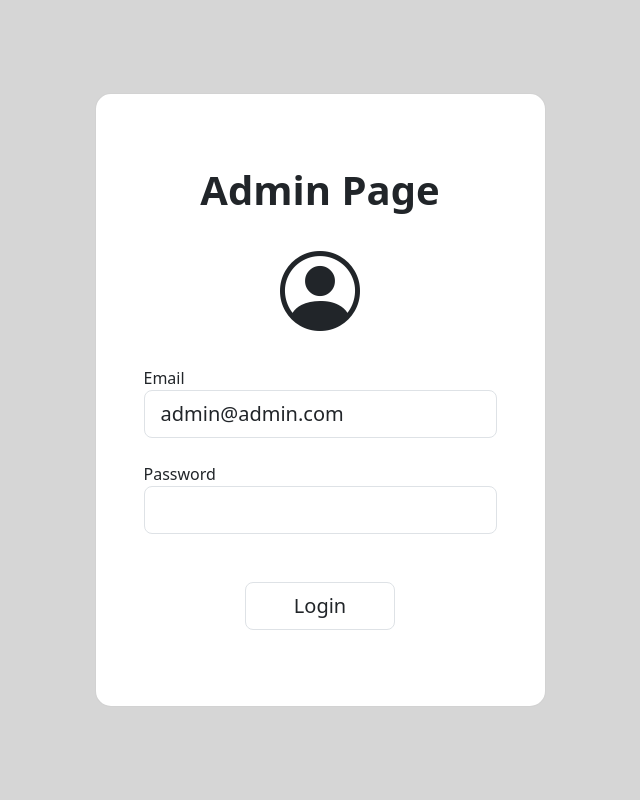
After one commit to rtk-rnjn/website-test, a Flask app: page /admin-login in a window 1280 px wide. The commit adds this page. Shown: the whole page, without its empty margins (320-960 px from the left). Run offline with Flask 3, Linux system fonts and the light colour scheme; data that the repository does not hold is empty; parts of the project's set-up code (start-up, migrations or seed data) failed here and were passed over; some libraries are stand-ins or nearby versions.

Commit message:
Add admin login functionality

```diff
--- a/src/__init__.py
+++ b/src/__init__.py
@@ -6,6 +6,7 @@ from dotenv import load_dotenv
 from flask import Flask
 from flask_wtf.csrf import CSRFProtect
 from pymongo import MongoClient
+from flask_admin import Admin
 
 if TYPE_CHECKING:
     from src.utils.types import FlaskClass
--- a/src/forms/__init__.py
+++ b/src/forms/__init__.py
@@ -1,2 +1,3 @@
 from .login_form import LoginForm  # noqa
 from .register_form import RegisterForm  # noqa
+from ._upload_questions_form import AdminLogin, QuestionUploadForm # noqa
--- /dev/null
+++ b/src/forms/_upload_questions_form.py
@@ -0,0 +1,28 @@
+from flask_wtf import FlaskForm
+from flask_wtf.file import FileAllowed, FileField, FileRequired, FileSize
+from wtforms import EmailField, PasswordField, SelectField, SubmitField
+from wtforms.validators import DataRequired, Email
+
+
+class AdminLogin(FlaskForm):
+    email = EmailField("Email", validators=[DataRequired(), Email()])
+    password = PasswordField("Password", validators=[DataRequired()])
+
+    login = SubmitField("Login")
+
+
+class QuestionUploadForm(FlaskForm):
+    docx = FileField(
+        "Upload Questions",
+        validators=[
+            FileRequired(),
+            FileSize(max_size=1 * 1024 * 1024),
+            FileAllowed(["docx", "doc"], "Only .docx and .doc files are allowed"),
+        ],
+    )
+    _type = SelectField(
+        "Type",
+        choices=[("qa", "Quantitative Aptitude"), ("lr", "Logical Reasoning")],
+        validators=[DataRequired()],
+    )
+    submit = SubmitField("Upload")
--- a/src/models/users.py
+++ b/src/models/users.py
@@ -8,6 +8,12 @@ from src import app, login_manager
 
 @login_manager.user_loader
 def load_user(email: str) -> User | None:
+    if email == "admin@admin.com":
+        user = User()
+        user.email = email
+        user.is_admin = True
+        return user
+
     db = app.mongo["usersDatabase"]
     entity = db.users.find_one({"email": email})
 
@@ -24,8 +30,11 @@ def load_user(email: str) -> User | None:
 @login_manager.request_loader
 def request_loader(request) -> User | None:
     email = request.form.get("email")
-    if email is None:
-        return None
+    if email == "admin@admin.com":
+        user = User()
+        user.email = email
+        user.is_admin = True
+        return user
 
     db = app.mongo["usersDatabase"]
     entity = db.users.find_one({"email": email})
@@ -47,6 +56,8 @@ class User(UserMixin):
     email: str
     password_hash: str
 
+    is_admin = False
+
     def check_password(self, password: str) -> bool:
         return check_password_hash(self.password_hash, password)
 
--- a/src/routes/__init__.py
+++ b/src/routes/__init__.py
@@ -1,4 +1,6 @@
+from .admin_login import *  # noqa: F403
 from .login import *  # noqa: F403
 from .meta import *  # noqa: F403
 from .register import *  # noqa: F403
 from .tio_api import *  # noqa: F403
+from .logout import *  # noqa: F403
--- /dev/null
+++ b/src/routes/admin_login.py
@@ -0,0 +1,36 @@
+from __future__ import annotations
+
+import os
+
+from flask import redirect, render_template, url_for
+from flask_login import current_user, login_required, login_user
+from werkzeug.security import check_password_hash, generate_password_hash
+
+from src import app
+from src.forms import AdminLogin
+from src.models import User
+
+password = generate_password_hash(os.environ["ADMIN_PASSWORD"])
+
+
+@app.route("/admin-login", methods=["GET", "POST"])
+def admin_login():
+    form = AdminLogin()
+    if form.validate_on_submit():
+        if check_password_hash(password, form.password.data):
+            user = User()
+            user.email = form.email.data
+            user.is_admin = True
+
+            login_user(user)
+
+            return redirect(url_for("admin_page"))
+        return "<h1>Invalid email or password</h1>"
+
+    return render_template("admin_login.html", form=form)
+
+
+@app.route("/admin-page")
+@login_required
+def admin_page() -> str:
+    return "Logged in as: " + current_user.email
--- a/src/routes/login.py
+++ b/src/routes/login.py
@@ -23,7 +23,8 @@ def login():
         if check_password_hash(password_hash, form.password.data):
             user = User()
             user.email = email
-            login_user(user)
+            login_user(user, remember=True)
+
             return redirect(url_for("protected"))
 
         return "<h1>Invalid email or password</h1>"
--- /dev/null
+++ b/src/templates/admin_login.html
@@ -0,0 +1,62 @@
+{% extends "base.html" %}
+{% from "footer.html" import footer %}
+
+{% block head %}
+{% endblock %}
+
+{% block body %}
+
+<section class="intro vh-100">
+    <div class="mask d-flex align-items-center h-100" style="background-color: #D6D6D6;">
+        <div class="container">
+            <div class="row justify-content-center">
+                <div class="col-12 col-md-8 col-lg-6 col-xl-5">
+                    <div class="card" style="border-radius: 1rem;">
+                        <div class="card-body p-5">
+                            <div class="my-md-4 pb-1">
+                                <h1 class="fw-bold mb-3 text-center">Admin Page</h1>
+                                <div class="text-center mb-3 fs-1">
+                                    <i class="bi bi-person-circle fs-1-xlg"></i>
+                                </div>
+
+                                <form method="POST" action="{{ url_for('admin_login') }}">
+                                    {{ form.csrf_token }}
+                                    {% set class = "form-control form-control-lg" %}
+                                    <div class="form-outline mb-4">
+                                        {{ form.email.label }}
+                                        {% for error in form.email.errors %}
+                                        <p class="text-danger">{{ error }}</p>
+                                        {% endfor %}
+                                        {{ form.email(class=class) }}
+                                    </div>
+
+                                    <div class="form-outline mb-5">
+                                        {{ form.password.label }}
+                                        {% for error in form.password.errors %}
+                                        <p class="text-danger">{{ error }}</p>
+                                        {% endfor %}
+                                        {{ form.password(class=class) }}
+                                    </div>
+
+                                    <div class="text-center">
+                                        {{ form.login(class="btn border btn-lg btn-rounded px-5") }}
+                                    </div>
+                                </form>
+                            </div>
+                        </div>
+                    </div>
+                </div>
+            </div>
+        </div>
+    </div>
+</section>
+
+{% endblock %}
+
+{% block scripts %}
+<script>
+    let email = document.getElementById('email');
+    email.setAttribute('readonly', true);
+    email.value = `admin@admin.com`;
+</script>
+{% endblock %}
--- a/src/templates/ide.html
+++ b/src/templates/ide.html
@@ -136,6 +136,7 @@
 
     document.getElementById('run-code').addEventListener('click', function () {
         document.getElementById('output').value = 'Executing...';
+        document.getElementById('system-output').value = 'Loading metadata...';
         let code = editor.getValue();
         let language = selectedValue;
 
--- a/src/utils/docx_parser.py
+++ b/src/utils/docx_parser.py
@@ -116,7 +116,7 @@ class DocxParser:
 def parse_questions(text: str):
     questions = []
     question_regex_sep = r"Question\s*\d+:"
-    correct_option_regex = r"Answer:\s*\(([A-D])\)"
+    correct_option_regex = r"Answer:\s*\(?([A-D])\)?"
 
     _questions: list[str] = re.split(question_regex_sep, text)
 
--- a/src/utils/tio.py
+++ b/src/utils/tio.py
@@ -14,7 +14,6 @@ def _split_with_limit(text: str, limit: int = 5) -> list[str]:
 
 
 def _parse_split_text_tio(texts: list[str]) -> dict[str, str]:
-    # ['Real time: 0.037 s', 'User time: 0.031 s', 'Sys. time: 0.006 s', 'CPU share: 98.75 %', 'Exit code: 0', 'hello world\n']
     real_time: float = float(texts[0].split(":")[1][:-1])
     user_time: float = float(texts[1].split(":")[1][:-1])
     sys_time: float = float(texts[2].split(":")[1][:-1])
```
Also changed, not shown: 1 other file.
